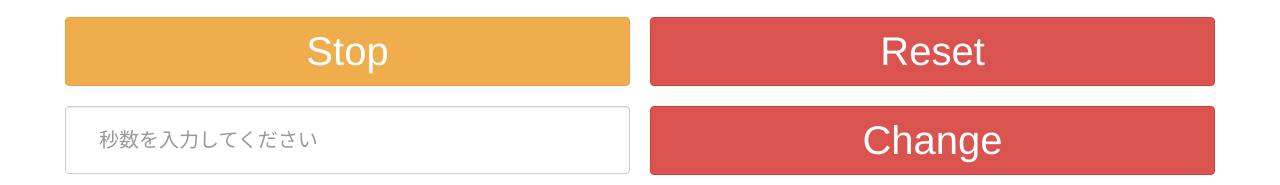
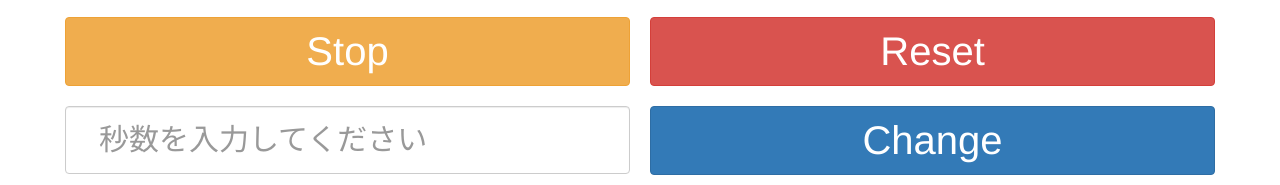
Before and after one commit to Kouch-Sato/topicmaker, a plain HTML site: page timecard.html in a window 1280 px wide. Shown: the part 798-983 px from the top of the page. Drawn offline with nearby package versions, Linux system fonts and the light colour scheme.

Commit message:
微調整

```diff
--- a/css/timecard.css
+++ b/css/timecard.css
@@ -21,7 +21,7 @@ h1 {
 
 #setSecond {
   padding: 33px;
-  font-size: 20px;
+  font-size: 30px;
   width: 100%;
 }
 
--- a/timecard.html
+++ b/timecard.html
@@ -40,7 +40,7 @@
           <input type="text" id="setSecond" class="form-control" placeholder="秒数を入力してください">
         </div>
         <div class="col-sm-6 button-wapper">
-          <button id="changeSecond" class="btn btn-danger btn-block">Change</button>
+          <button id="changeSecond" class="btn btn-primary btn-block">Change</button>
         </div>
       </div>
     </div>
```
